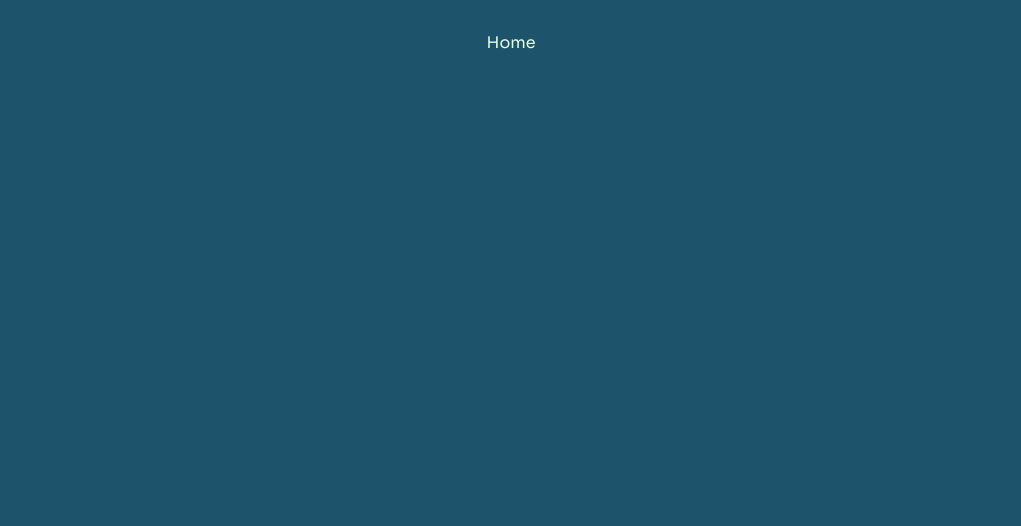
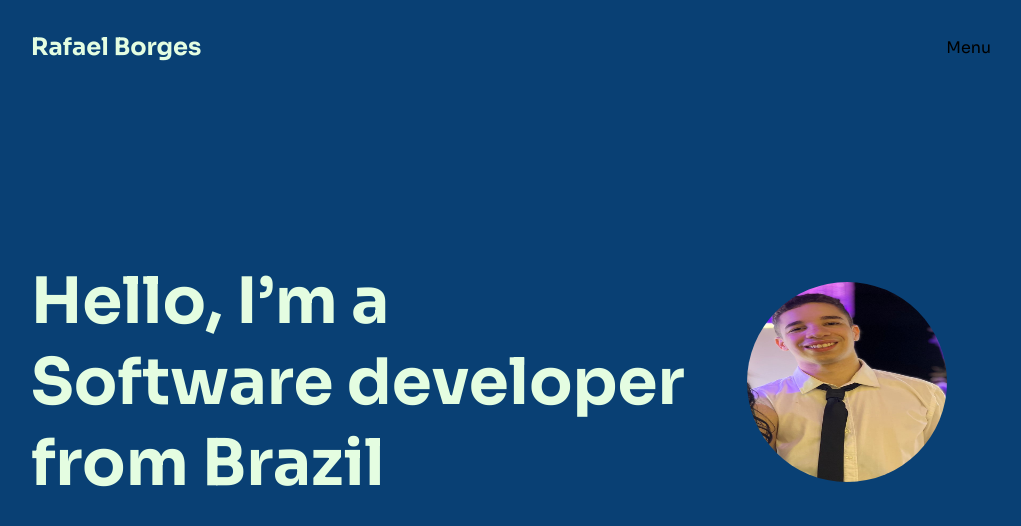
Before and after one commit to rafaelborges26/portifolio2.0, a Next.js app: page / in a window 1280 px wide. Shown: the top 526 px of the page, without its empty margins (129-1150 px from the left). Built offline with nearby package versions, Linux system fonts and the light colour scheme.

Commit message:
feat - adding structure and content profile

```diff
--- a/src/pages/index.tsx
+++ b/src/pages/index.tsx
@@ -1,12 +1,27 @@
-import Head from 'next/head'
+import Image from 'next/image'
 import { useState } from 'react'
-import { Container } from '../styles/pages'
+import ImageProfile from '@/assets/images/profile2.jpg'
+import { Container, Header, ButtonHeader, Profile, ImageContainer } from '../styles/pages'
+
 
 export default function Home() {
 
   return (
         <Container>
-          Home
+          <Header>
+            <ButtonHeader>
+              Rafael Borges
+            </ButtonHeader>
+            <p>Menu</p>
+          </Header>
+          <Profile>
+            <h1>
+            Hello, I’m a Software developer from Brazil
+            </h1>
+            <ImageContainer>
+              <Image src={ImageProfile} alt="Rafael Borges" />
+            </ImageContainer>
+          </Profile>
         </Container>
   )
 }
--- a/src/styles/global.ts
+++ b/src/styles/global.ts
@@ -9,7 +9,7 @@ export default createGlobalStyle`
 }
 
 body {
-    background: #1E536C;
+    background: #094074;
     padding: 2rem;
 }
 `
--- a/src/styles/pages/index.ts
+++ b/src/styles/pages/index.ts
@@ -7,5 +7,52 @@ export const Container = styled.div`
     justify-content: flex-start;
     flex-direction: column;
 
+    width: 100%;
+    padding: 0 8rem;
+
+`;
+
+export const Header = styled.header`
+    display: flex;
+    align-items: center;
+    justify-content: space-between;
+
+    width: inherit;
+`
+
+export const ButtonHeader = styled.button`
+    background: transparent;
+    border: none;
     color: ${Themes.colors.white};
+
+    font-size: 1.5rem;
+    font-weight: 600;
+`
+
+export const Profile = styled.main`
+    display: flex;
+    align-items: center;
+    justify-content: center;
+    height: 40rem;
+    width: inherit;
+
+
+    h1 {
+        font-size: 4rem;
+        color: ${Themes.colors.white};
+        flex: 0.7;
+    }
+`
+
+export const ImageContainer = styled.div`
+    flex: 0.3;
+    display: flex;
+    align-items: center;
+    justify-content: center;
+
+    img {
+        height: 200px;
+        width: 200px;
+        border-radius: 50%;
+    }
 `;
--- a/src/styles/themes.ts
+++ b/src/styles/themes.ts
@@ -3,7 +3,8 @@ export const Themes = {
         wine: '#6B2737',
         white: '#E4FDE1',
         blue500: '#456990',
-        blue900: '#1E536C',
+        blue900: '#094074',
+        blue600: '#3C6997',
         green: '#114B5F',
         pink: '#F45B69',
         gray: '#95B3B9',
```
Also changed, not shown: src/assets/images/profile.jpeg (added), src/assets/images/profile2.jpg (added).
